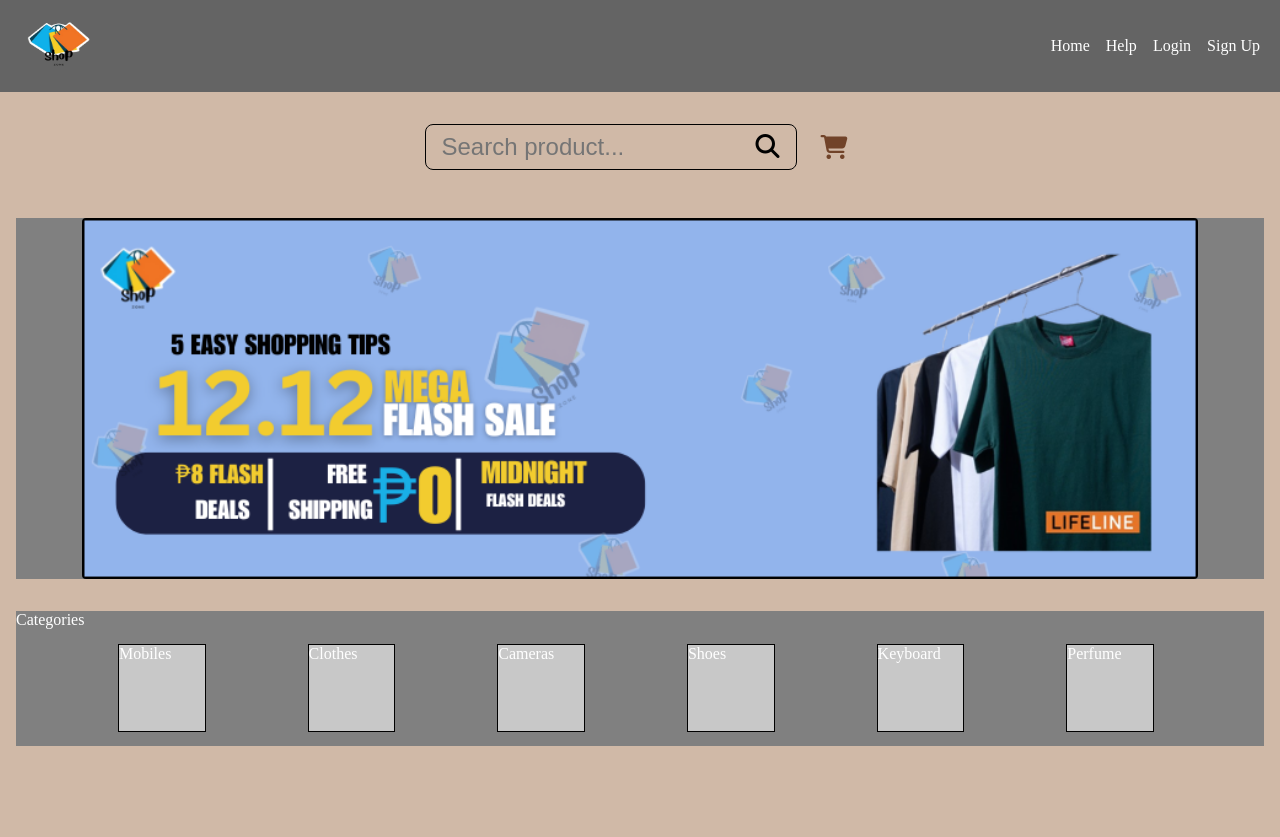
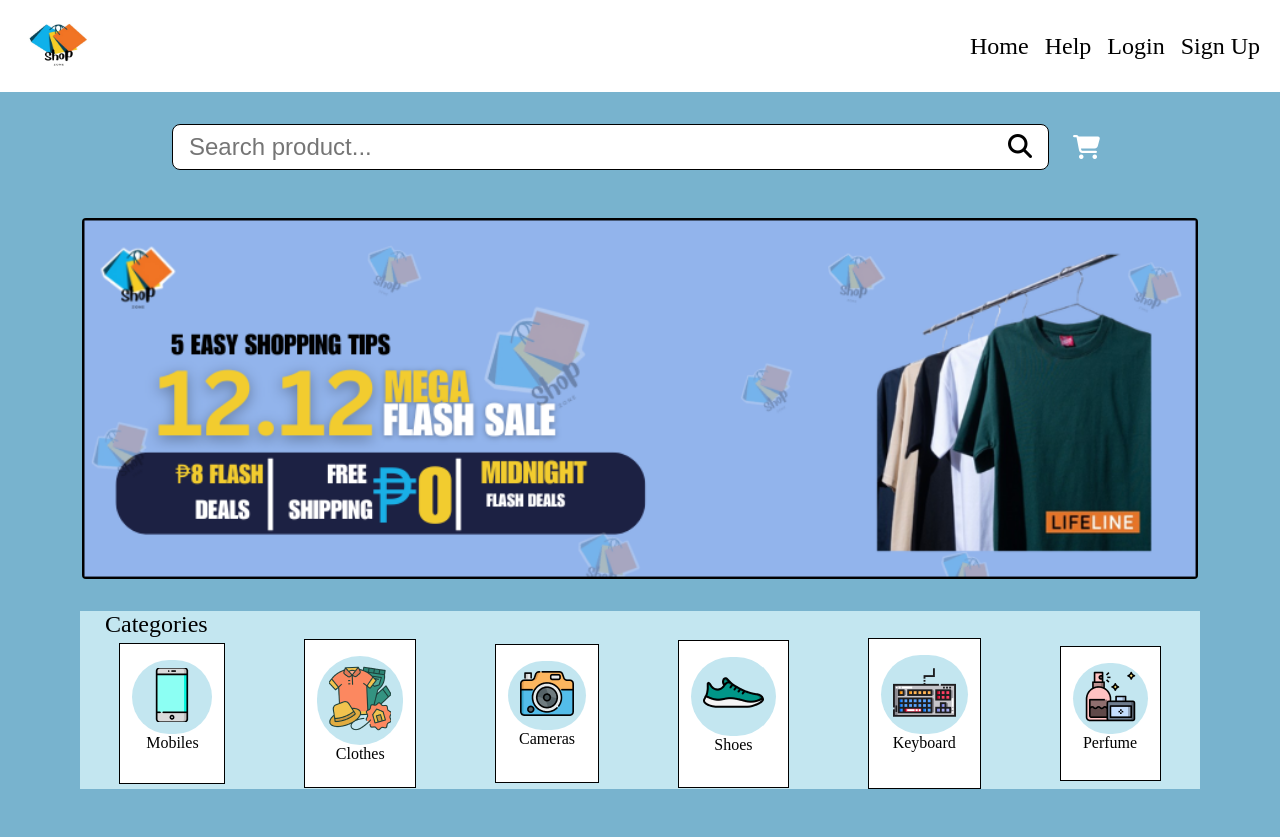
Before and after one commit to RyannKim327/WS101-Ecommerce, a Django app: page / in a window 1280 px wide. Before the commit the page ends 746 px from the top, so only its background shows below. Run offline with Django 5.2, Linux system fonts and the light colour scheme; some libraries are stand-ins or nearby versions.

Commit message:
11-22-24 15:01

```diff
--- a/products/templates/index.html
+++ b/products/templates/index.html
@@ -55,11 +55,18 @@
           <i class="fa-solid fa-greater-than"></i>
         </div>
         <div class="categories">
-          <p>Categories</p>
-          <div class="base-category">
-            {% if categories %} {% for category in categories %}
-              <span class="category">{{category}}</span>
-            {% endfor %} {% endif %}
+          <div>
+            <p>Categories</p>
+            <div class="base-category">
+              {% if categories %} {% for category in categories %}
+              <span class="category">
+                <span>
+                  <img src="{% static 'assets/'|add:category|lower|add:'.png' %}">
+                </span>
+                {{category}}
+              </span>
+              {% endfor %} {% endif %}
+            </div>
           </div>
         </div>
         <div class="product">
--- a/products/urls.py
+++ b/products/urls.py
@@ -2,5 +2,6 @@ from django.urls import path
 from .views import *
 
 urlpatterns = [
-    path("", index)
+    path("", index),
+    path("addtocart/<int:id>", addtocart)
 ]
--- a/products/views.py
+++ b/products/views.py
@@ -1,5 +1,5 @@
 from django.shortcuts import render
-
+from .models import *
 
 # Create your views here.
 def index(request):
@@ -14,3 +14,10 @@ def index(request):
       ]
     }
     return render(request, "index.html", ctx)
+
+def addtocart(request, id):
+  # product = Product.objects.get(productID=id)
+  ctx = {
+    # "product": product
+  }
+  return render(request, "addtocart.html", ctx)
--- a/static/css/base.css
+++ b/static/css/base.css
@@ -1,4 +1,5 @@
 @import url("https://cdnjs.cloudflare.com/ajax/libs/font-awesome/6.3.0/css/all.min.css");
+@import url("https://fonts.googleapis.com/css2?family=Inter:ital,opsz,wght@0,14..32,100..900;1,14..32,100..900&display=swap");
 
 :root {
   --main-background: #D0B9A76;
--- a/static/css/products.css
+++ b/static/css/products.css
@@ -1,8 +1,11 @@
 @import url("base.css");
 
 :root {
-  --main-background: #d0b9a7;
-  --main-color: #714329;
+  --header-background: #ffffff;
+  --main-background: #78b3ce;
+  --category-background: #c3e6f0;
+  --main-color: #ffffff;
+  --search-background: #ffffff;
 }
 
 body {
@@ -18,8 +21,8 @@ body {
       justify-content: space-between;
       align-items: center;
       padding: 0.5rem 0.75rem;
-      background-color: rgba(100, 100, 100, 255);
-      color: white;
+      background-color: var(--header-background);
+      color: black;
 
       > img {
         width: 90px;
@@ -35,10 +38,11 @@ body {
 
           > li {
             padding: 0 0.5rem;
+            font-size: 1.5rem;
 
             > a {
               text-decoration: none;
-              color: white;
+              color: black;
             }
           }
         }
@@ -65,11 +69,23 @@ body {
           display: flex;
           justify-content: center;
           align-items: center;
+          width: 75%;
 
           > span {
+            background-color: var(--search-background);
+            display: flex;
             border: 1px black solid;
             border-radius: 0.5rem;
             padding: 0.5rem 1rem;
+            width: 100%;
+
+            > input {
+              flex-grow: 1;
+            }
+
+            > button {
+              padding-left: 0.5rem;
+            }
 
             ~ .cart,
             > input,
@@ -94,7 +110,7 @@ body {
         aspect-ratio: 16/4;
         box-sizing: border-box;
         width: 100%;
-        background-color: gray;
+        background-color: transparent;
         background-repeat: no-repeat;
         background-size: 100% 100%;
         transition: background-image 2s ease-in;
@@ -142,29 +158,54 @@ body {
           }
         }
       }
+      > .categories {
+        padding: 0 4rem;
 
-      > .categories {
-        background-color: gray;
+        > div {
+          background-color: var(--category-background);
           color: white;
 
+          > p {
+            margin-left: 25px;
+            font-size: 1.5rem;
+            color: black;
+          }
+
           > .base-category {
+            background-color: var(--category-background);
+            color: white;
             display: flex;
             flex-wrap: no-wrap;
             align-items: center;
-          justify-content: space-evenly;
-          aspect-ratio: 32/3;
+            justify-content: space-around;
+            /* aspect-ratio: 32/3; */
             width: 100%;
-          padding: 0 0.5rem;
+            overflow-x: scroll;
 
             > .category {
-            background-color: rgb(200, 200, 200);
-            color: white;
+              display: flex;
+              flex-direction: column;
+              background-color: white;
+              color: black;
+              align-items: center;
               height: 75%;
-            aspect-ratio: 1/1;
+              padding: 1rem 0.75rem;
+              aspect-ratio: 3/4;
               border: 1px black solid;
 
-            &:nth-child(even) {
-              margin: 0 0.5rem;
+              /* &:nth-child(even) { */
+              /*   margin: 0 0.5rem; */
+              /* } */
+
+              > span {
+                background-color: var(--category-background);
+                border-radius: 50px;
+                padding: 0.5rem 0.75rem;
+
+                > img {
+                  aspect-ratio: 1/1;
+                }
+              }
             }
           }
         }
```
Also changed, not shown: products/templates/addtocart.html (added, +17 -0 lines), static/assets/cameras.png (renamed from static/assets/camera.png), static/assets/mobiles.png (renamed from static/assets/phone.png). Lines whose indentation alone changed are shown as unchanged.
